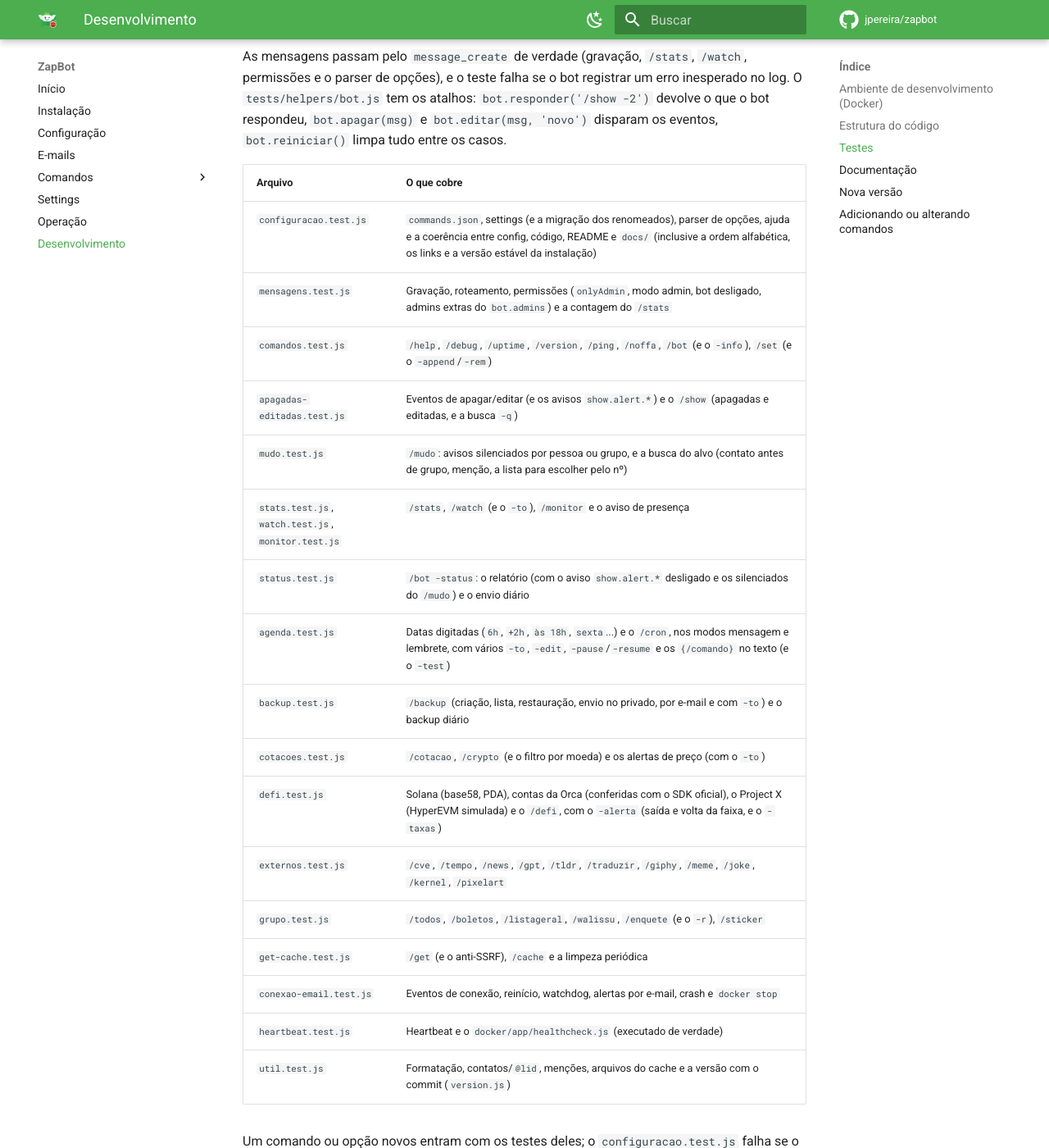
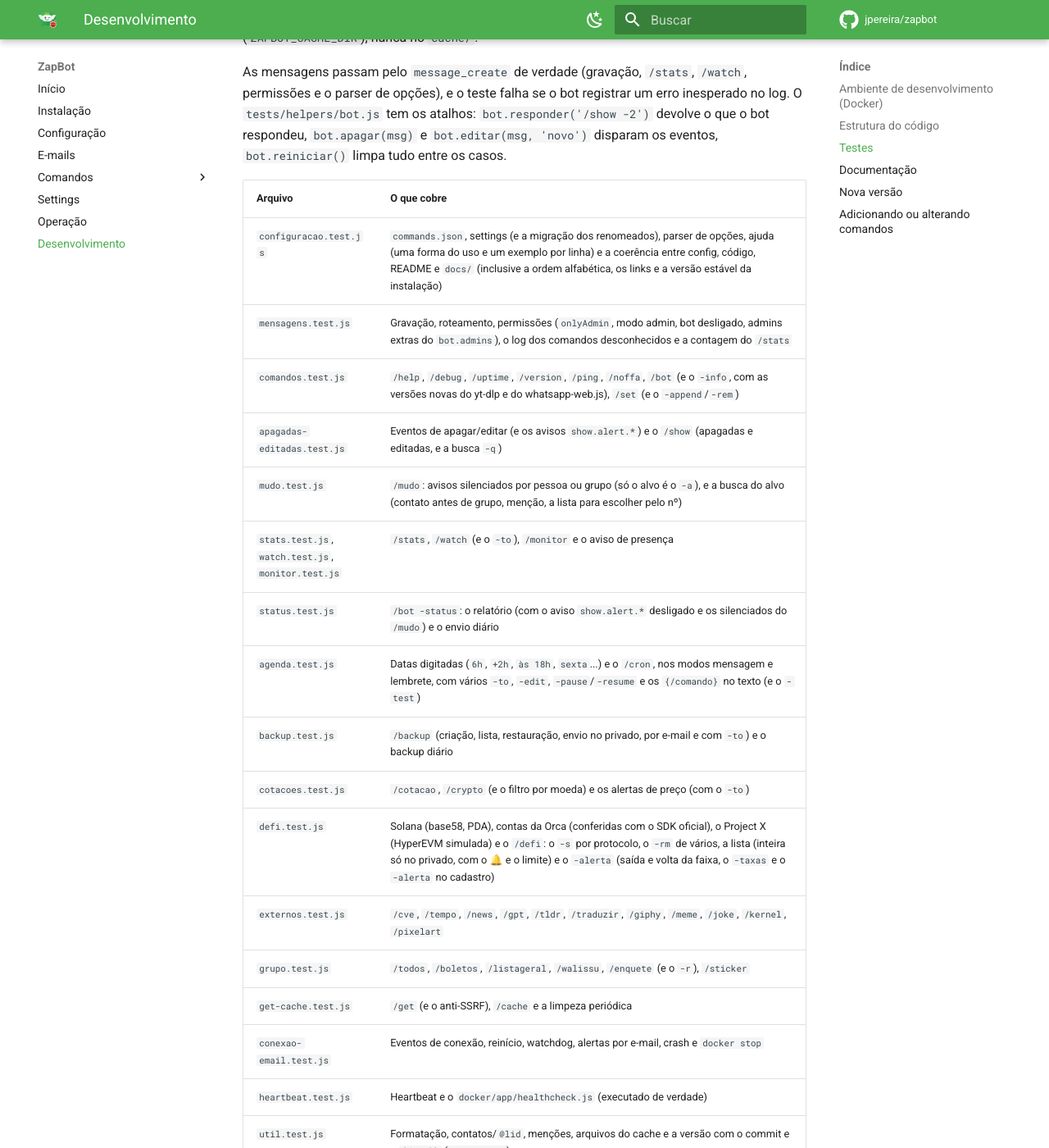
Before and after one commit to jpereira/zapbot, an MkDocs documentation site: the page built from docs/development.md, in a window 1280 px wide and 1400 px high, scrolled down 2445 px. Shown: the whole window at 82% size. Built offline with MkDocs 1.6.1 and Material for MkDocs 9.7.7, drawn with Linux system fonts in a browser that asks for light colours; comment, search, counter and statistics services are not loaded; some of the changed text lies outside the part shown.

Commit message:
Show in /defi -l the fee limit beside the bell (🔔 ≥ $2,000.00) and review docs and tests
  1. Orca · ime1…VPcg · pool J7Hz…bHCh (desde 02/10/2026) 🔔 ≥ $2,000.00
  2. Project X · carteira 0xA1…5678 (desde 02/10/2026) 🔔

- The 🔔 gains the -taxas limit (or the registration's -alerta <valor>), in the same format as
  /defi -alerta; without a limit, only the bell. The tip at the end of the list explains the "≥ $".
- The bot tips and the /defi page suggest /defi -s (the new syntax form); -show still works.
- Review: the /defi page gained the list example; the tests table in development.md cites
  what came in (unknown command log, help format, -s by protocol, -rm of several, /mudo default,
  (devel), new versions in -info); the src/ structure cites scheduleCommands.js; the README goes
  to 450+ tests.

Tests of the list with the limit (Orca and Project X).

```diff
--- a/docs/development.md
+++ b/docs/development.md
@@ -32,9 +32,9 @@ cliente, registra os eventos e inicia as tarefas periódicas). O código fica em
 app.js                  bootstrap, na ordem de inicialização
 src/
   constants.js         diretórios, janelas de tempo, APP_ENV
-  version.js             a versão com o commit e a tag (ou HEAD) que estão rodando, lidos do .git
+  version.js             a versão com o commit e a tag (ou HEAD e o (devel)) que estão rodando, lidos do .git
   state.js             estado da conexão, compartilhado entre os módulos
-  log.js                print* coloridos
+  log.js                print* coloridos (e a linha dos comandos desconhecidos)
   db.js                 SQLite (dbGet/dbAll/dbRun) e o sinal dbPronto
   initialization.js      tabelas + carga dos settings
   settings.js           SETTINGS_SCHEMA, getSetting/setSetting e a migração dos renomeados
@@ -49,9 +49,10 @@ src/
   cleanup.js            retenção e limpeza periódica
   stats.js              contadores do /stats
   status.js             relatório do /bot -status e o envio diário (pela agenda)
-  system.js            /bot -info: versões (Node.js, whatsapp-web.js, Chromium, yt-dlp, ffmpeg...) e o sistema
+  system.js            /bot -info: versões (Node.js, whatsapp-web.js, Chromium, yt-dlp, ffmpeg...), as novas e o sistema
   currencies.js, quotes.js, priceAlerts.js   /crypto, /cotacao e alertas de preço
   schedule.js             /cron (e /lembrete): leitura, lista e envio na hora
+  scheduleCommands.js     os {/comando} no texto do /cron: conferidos ao criar e rodados no envio
   openai.js             modelos aceitos pelo /gpt
   openaiChat.js         chamada ao chat da OpenAI (/gpt e /tldr)
   contacts.js, options.js                    contatos/@lid e o parser de opções
@@ -125,23 +126,23 @@ entre os casos.
 
 | Arquivo | O que cobre |
 |---|---|
-| `configuracao.test.js` | `commands.json`, settings (e a migração dos renomeados), parser de opções, ajuda e a coerência entre config, código, README e `docs/` (inclusive a ordem alfabética, os links e a versão estável da instalação) |
-| `mensagens.test.js` | Gravação, roteamento, permissões (`onlyAdmin`, modo admin, bot desligado, admins extras do `bot.admins`) e a contagem do `/stats` |
-| `comandos.test.js` | `/help`, `/debug`, `/uptime`, `/version`, `/ping`, `/noffa`, `/bot` (e o `-info`), `/set` (e o `-append`/`-rem`) |
+| `configuracao.test.js` | `commands.json`, settings (e a migração dos renomeados), parser de opções, ajuda (uma forma do uso e um exemplo por linha) e a coerência entre config, código, README e `docs/` (inclusive a ordem alfabética, os links e a versão estável da instalação) |
+| `mensagens.test.js` | Gravação, roteamento, permissões (`onlyAdmin`, modo admin, bot desligado, admins extras do `bot.admins`), o log dos comandos desconhecidos e a contagem do `/stats` |
+| `comandos.test.js` | `/help`, `/debug`, `/uptime`, `/version`, `/ping`, `/noffa`, `/bot` (e o `-info`, com as versões novas do yt-dlp e do whatsapp-web.js), `/set` (e o `-append`/`-rem`) |
 | `apagadas-editadas.test.js` | Eventos de apagar/editar (e os avisos `show.alert.*`) e o `/show` (apagadas e editadas, e a busca `-q`) |
-| `mudo.test.js` | `/mudo`: avisos silenciados por pessoa ou grupo, e a busca do alvo (contato antes de grupo, menção, a lista para escolher pelo nº) |
+| `mudo.test.js` | `/mudo`: avisos silenciados por pessoa ou grupo (só o alvo é o `-a`), e a busca do alvo (contato antes de grupo, menção, a lista para escolher pelo nº) |
 | `stats.test.js`, `watch.test.js`, `monitor.test.js` | `/stats`, `/watch` (e o `-to`), `/monitor` e o aviso de presença |
 | `status.test.js` | `/bot -status`: o relatório (com o aviso `show.alert.*` desligado e os silenciados do `/mudo`) e o envio diário |
 | `agenda.test.js` | Datas digitadas (`6h`, `+2h`, `às 18h`, `sexta`...) e o `/cron`, nos modos mensagem e lembrete, com vários `-to`, `-edit`, `-pause`/`-resume` e os `{/comando}` no texto (e o `-test`) |
 | `backup.test.js` | `/backup` (criação, lista, restauração, envio no privado, por e-mail e com `-to`) e o backup diário |
 | `cotacoes.test.js` | `/cotacao`, `/crypto` (e o filtro por moeda) e os alertas de preço (com o `-to`) |
-| `defi.test.js` | Solana (base58, PDA), contas da Orca (conferidas com o SDK oficial), o Project X (HyperEVM simulada) e o `/defi`, com o `-alerta` (saída e volta da faixa, e o `-taxas`) |
+| `defi.test.js` | Solana (base58, PDA), contas da Orca (conferidas com o SDK oficial), o Project X (HyperEVM simulada) e o `/defi`: o `-s` por protocolo, o `-rm` de vários, a lista (inteira só no privado, com o 🔔 e o limite) e o `-alerta` (saída e volta da faixa, o `-taxas` e o `-alerta` no cadastro) |
 | `externos.test.js` | `/cve`, `/tempo`, `/news`, `/gpt`, `/tldr`, `/traduzir`, `/giphy`, `/meme`, `/joke`, `/kernel`, `/pixelart` |
 | `grupo.test.js` | `/todos`, `/boletos`, `/listageral`, `/walissu`, `/enquete` (e o `-r`), `/sticker` |
 | `get-cache.test.js` | `/get` (e o anti-SSRF), `/cache` e a limpeza periódica |
 | `conexao-email.test.js` | Eventos de conexão, reinício, watchdog, alertas por e-mail, crash e `docker stop` |
 | `heartbeat.test.js` | Heartbeat e o `docker/app/healthcheck.js` (executado de verdade) |
-| `util.test.js` | Formatação, contatos/`@lid`, menções, arquivos do cache e a versão com o commit (`version.js`) |
+| `util.test.js` | Formatação, contatos/`@lid`, menções, arquivos do cache e a versão com o commit e o `(devel)` (`version.js`) |
 
 Um comando ou opção novos entram com os testes deles; o
 `configuracao.test.js` falha se o comando não tiver a página dele em
```
Also changed, not shown: README.md (+1 -1 lines), docs/commands/defi.md (+21 -5 lines), 4 other files.
